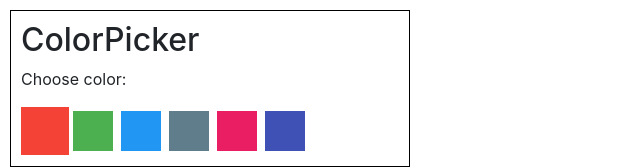
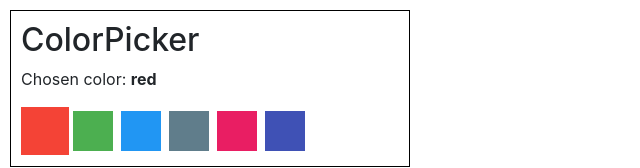
Before and after one commit to Aivazov/react-cra-4-hooks, a React (Create React App) app: page / in a window 1280 px wide. Shown: the top 168 px of the page, without its empty margins (0-640 px from the left). Built offline with nearby package versions, Linux system fonts and the light colour scheme.

Commit message:
commit ColorPicker

```diff
--- a/src/Hooks-2/Colopicker.js
+++ b/src/Hooks-2/Colopicker.js
@@ -1,5 +1,5 @@
 import React, { PureComponent } from 'react';
-import classNames from 'classnames';
+import classNames from 'classnames'; // this lib makes it possible to easy change between standard & active classes
 import './Colopicker.css';
 
 const colorPickerOptions = [
@@ -27,11 +27,13 @@ export default class ColorPicker extends PureComponent {
   };
   render() {
     const { activeOptionIndex } = this.state;
-    // const { label, color } = colorPickerOptions;
+    const { label } = colorPickerOptions[activeOptionIndex];
     return (
       <div className="ColorPicker">
         <h2>ColorPicker</h2>
-        <p>Choose color: {colorPickerOptions.label}</p>
+        <p>
+          Chosen color: <strong>{label}</strong>
+        </p>
         <div>
           {colorPickerOptions.map(({ label, color }, index) => (
             <button
```
